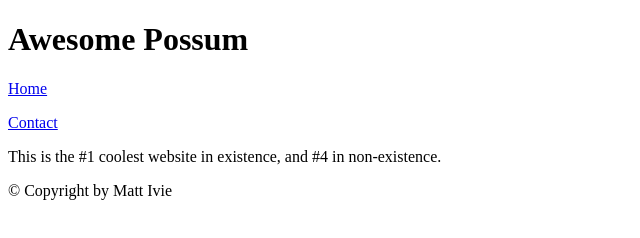
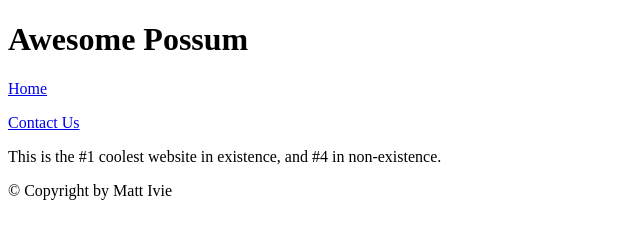
Before and after one commit to mattivie14/mattivie14.github.io, a plain HTML site: page index.html in a window 1280 px wide. Shown: the full height of the page, 0-640 px from the left. Drawn offline with Linux system fonts and the light colour scheme.

Commit message:
2nd Change

```diff
--- a/index.html
+++ b/index.html
@@ -28,7 +28,7 @@
 					<a href="/">Home</a>
 				</p>
 				<p>
-					<a href="/contact">Contact</a>
+					<a href="/contact">Contact Us</a>
 				</p>
 			</nav>
 
```
